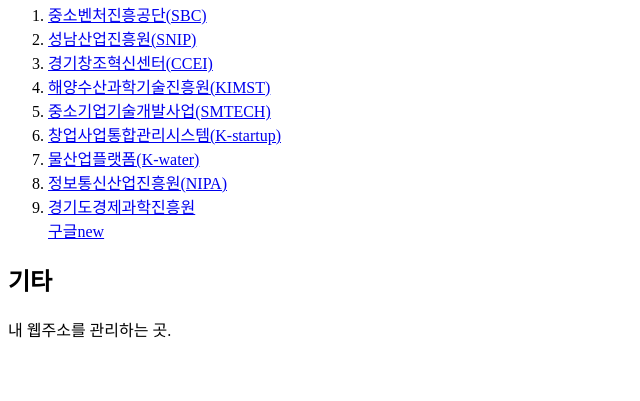
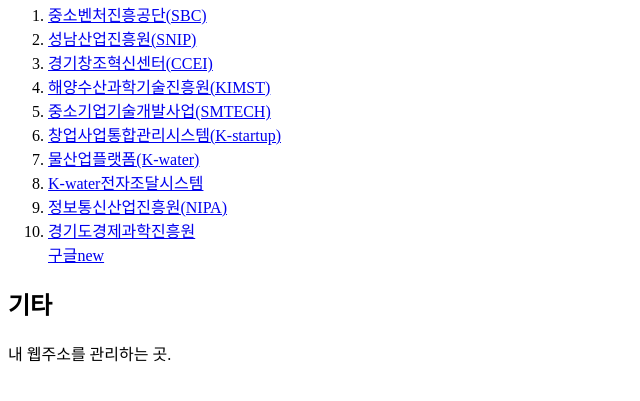
Before and after one commit to tonykwon100/Web1, a plain HTML site: page index.html in a window 1280 px wide. Shown: the part 87-488 px from the top of the page, without its empty margins (0-640 px from the left). Drawn offline with Linux system fonts and the light colour scheme.

Commit message:
Update index.html

```diff
--- a/index.html
+++ b/index.html
@@ -14,6 +14,7 @@
   <li><a href="https://smtech.go.kr" target="_blank">중소기업기술개발사업(SMTECH)</a></li>
   <li><a href="https://www.k-startup.go.kr" target="_blank">창업사업통합관리시스템(K-startup)</a></li>
   <li><a href="https://www.kwater.or.kr/wis/wq/index.do?w2xPath=/wis/ui/index.xml" target="_blank">물산업플랫폼(K-water)</a></li>
+  <li><a href="https://ebid.kwater.or.kr" target="_blank">K-water전자조달시스템</a></li>
   <li><a href="https://www.nipa.kr" target="_blank">정보통신산업진흥원(NIPA)</a></li>
   <li><a href="https://www.gbsa.or.kr" target="_blank">경기도경제과학진흥원</a></li>
   <a href="https://www.google.com" target="_blank">구글new</a>
```
